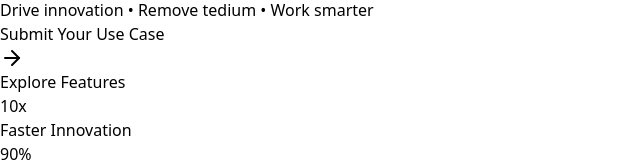
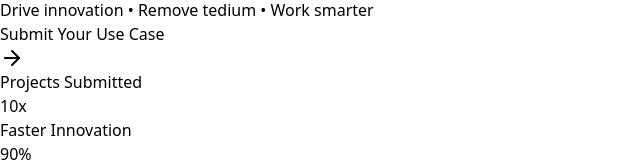
Before and after one commit to s4dha/ai-accelerator, a React (Vite) app in the folder prototype/: page / in a window 1280 px wide. Shown: the part 224-386 px from the top of the page, without its empty margins (0-640 px from the left). Built offline with nearby package versions, Linux system fonts and the light colour scheme.

Commit message:
Your commit message here

```diff
--- a/prototype/src/components/Hero.tsx
+++ b/prototype/src/components/Hero.tsx
@@ -52,7 +52,7 @@ const Hero = () => {
               onClick={() => document.getElementById('features')?.scrollIntoView({ behavior: 'smooth' })}
               className="group border-2 border-gray-600 text-white px-10 py-5 rounded-2xl font-bold text-xl hover:border-blue-400 hover:shadow-2xl hover:shadow-blue-500/10 transition-all duration-300 transform hover:-translate-y-2"
             >
-              Explore Features
+              Projects Submitted
             </button>
           </div>
 
```
Also changed, not shown: 1 other file (tests, documents, lock files or other folders).
